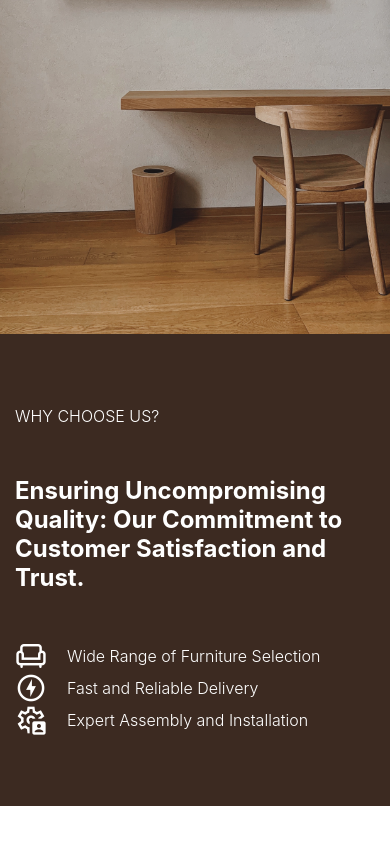
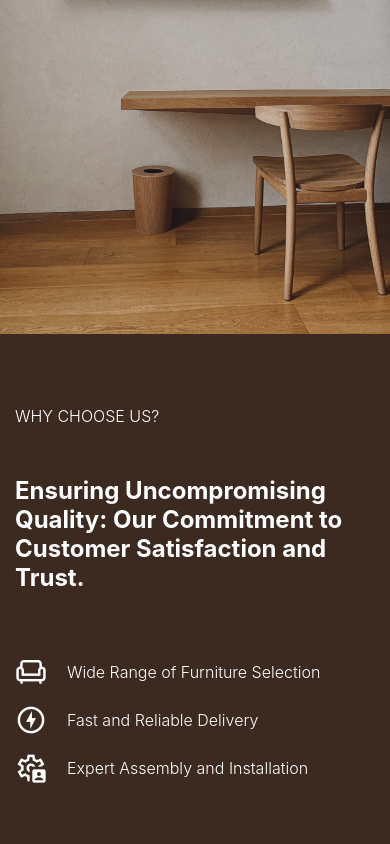
Before and after one commit to yudhaph0300/signature, a plain HTML site: page index.html in a window 390 px wide. Shown: the part 601-1445 px from the top of the page. Before the commit the page ends 1407 px from the top, so only its background shows below. Drawn offline with nearby package versions, Linux system fonts and the light colour scheme.

Commit message:
fix display for tablet

```diff
--- a/index.html
+++ b/index.html
@@ -129,19 +129,19 @@
         </div>
 
         <div class="row justify-content-center align-items-center mt-5">
-          <div class="col-sm-4">
+          <div class="col-md-4 mt-3">
             <div class="icon-with-text">
               <i class="material-symbols-outlined">chair</i>
               <div class="font-1-20">Wide Range of Furniture Selection</div>
             </div>
           </div>
-          <div class="col-sm-4">
+          <div class="col-md-4 mt-3">
             <div class="icon-with-text">
               <i class="material-symbols-outlined">offline_bolt</i>
               <div class="font-1-20">Fast and Reliable Delivery</div>
             </div>
           </div>
-          <div class="col-sm-4">
+          <div class="col-md-4 mt-3">
             <div class="icon-with-text">
               <i class="material-symbols-outlined">settings_account_box</i>
               <div class="font-1-20">Expert Assembly and Installation</div>
--- a/style.css
+++ b/style.css
@@ -102,6 +102,11 @@ body {
    .hero-headline {
       margin: 100px 0;
    }
+
+ }
+
+ /* Tablet */
+ @media (max-width: 790px) {
    .heading-1 {
       color: #3C2A21;
       font-size: 24px;
```
